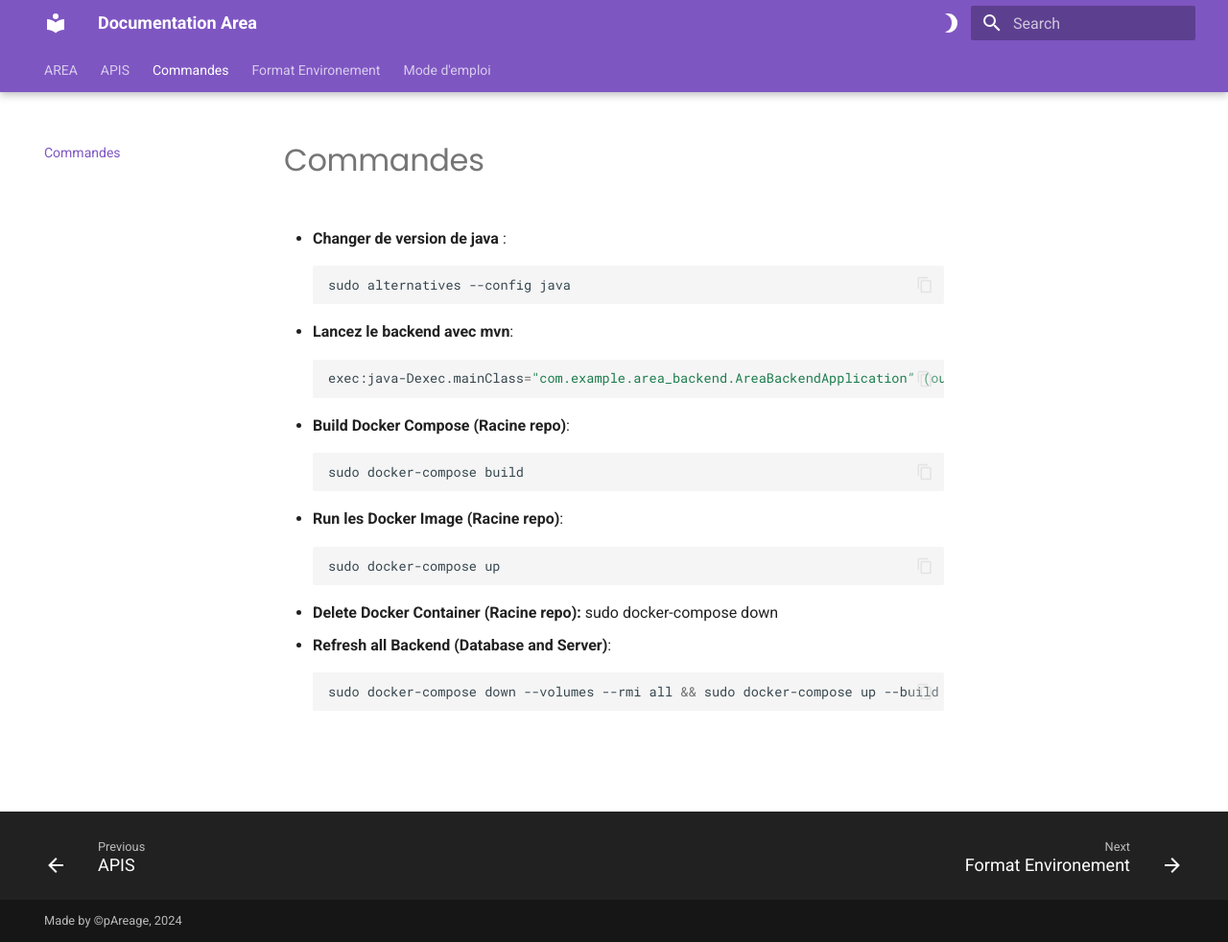
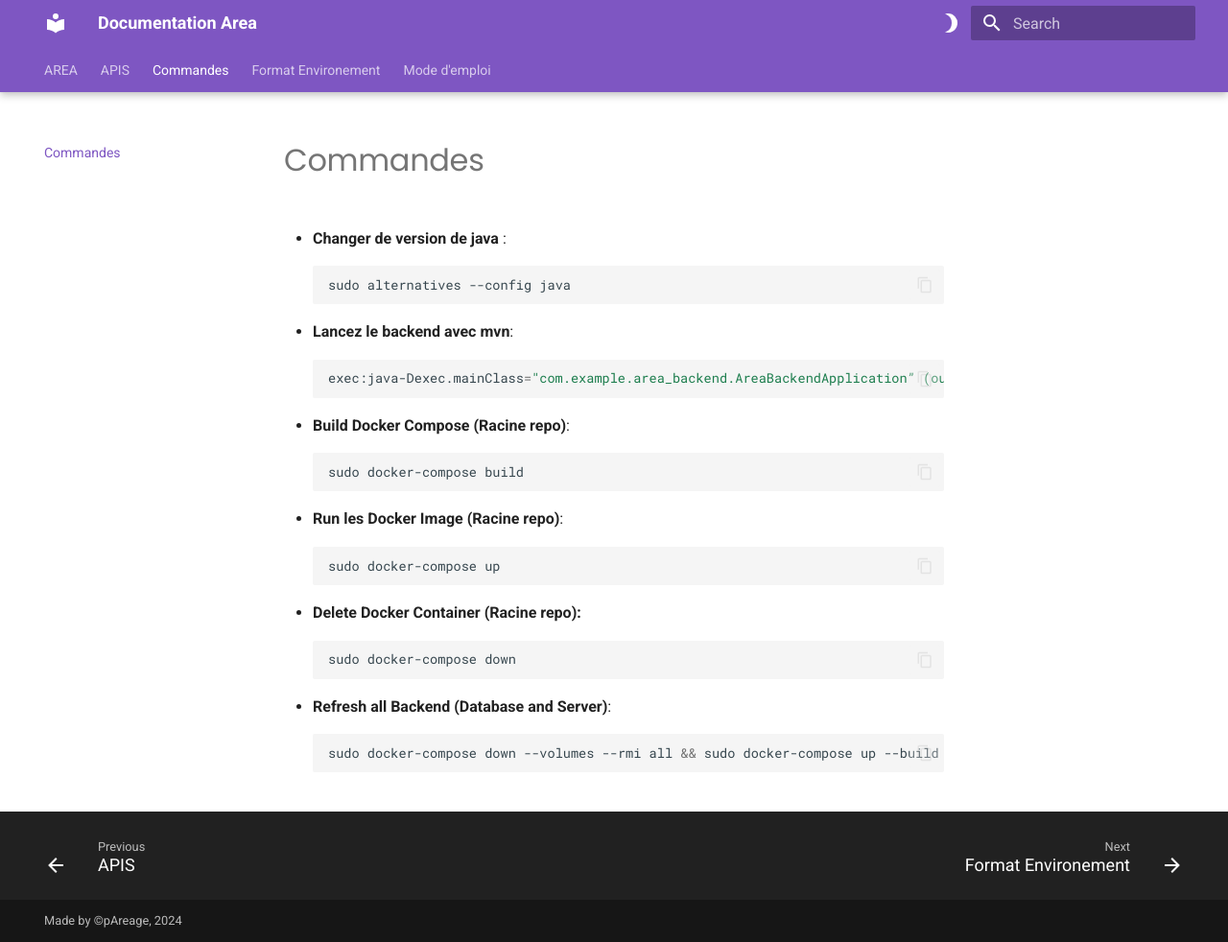
Before and after one commit to NattanCochet/docArea, an MkDocs documentation site: the page built from docs/commandes.md, in a window 1280 px wide and 982 px high. Shown: the whole window at 96% size. Built offline with MkDocs 1.6.1 and Material for MkDocs 9.7.7, drawn with Linux system fonts in a browser that asks for light colours.

Commit message:
Update commandes.md

````diff
--- a/docs/commandes.md
+++ b/docs/commandes.md
@@ -17,8 +17,10 @@ sudo docker-compose build
 ```bash
 sudo docker-compose up
 ```
-- **Delete Docker Container (Racine repo):** sudo docker-compose down
-
+- **Delete Docker Container (Racine repo):**
+```bash
+sudo docker-compose down
+```
 - **Refresh all Backend (Database and Server)**:
 ```bash
 sudo docker-compose down --volumes --rmi all && sudo docker-compose up --build
````
